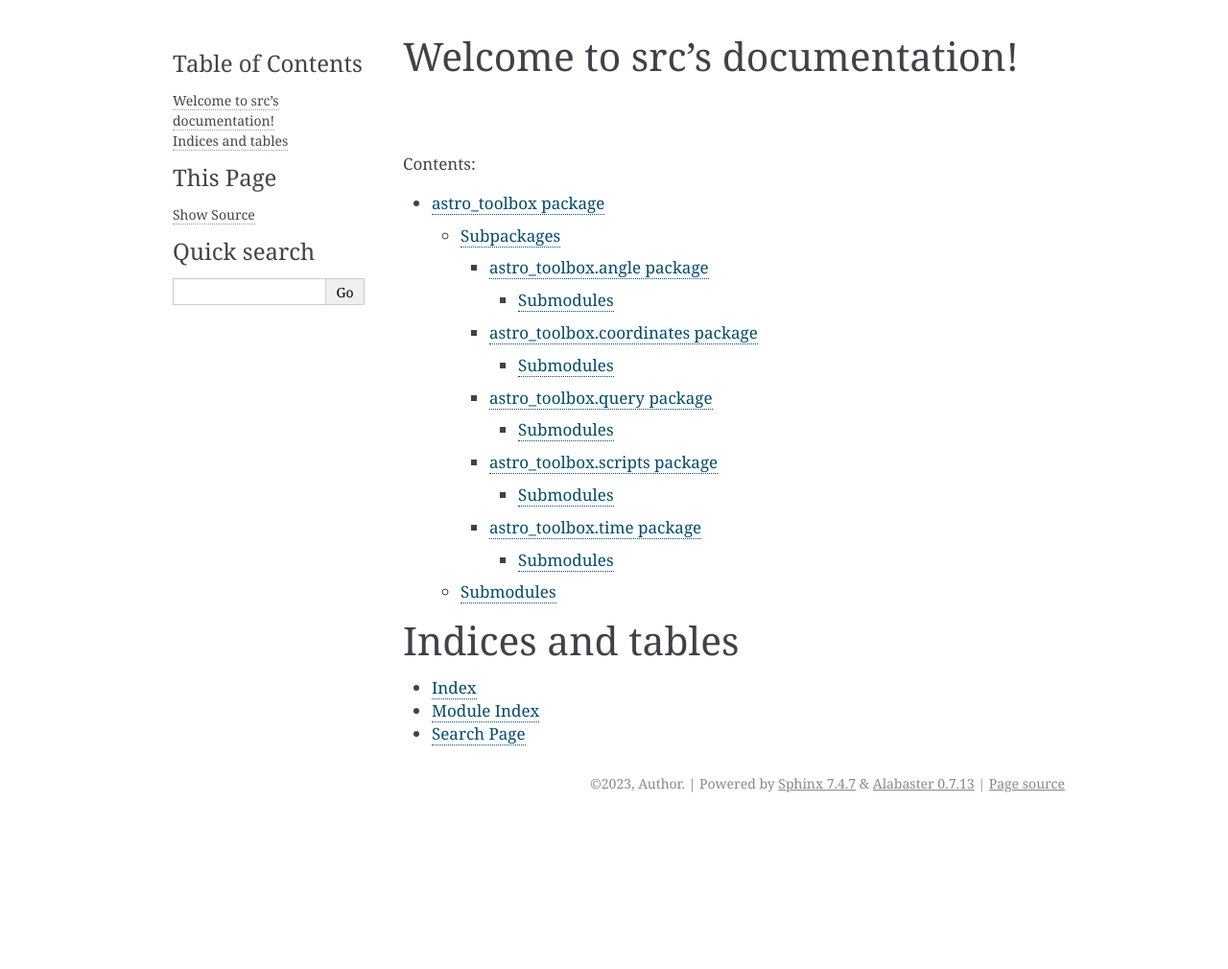
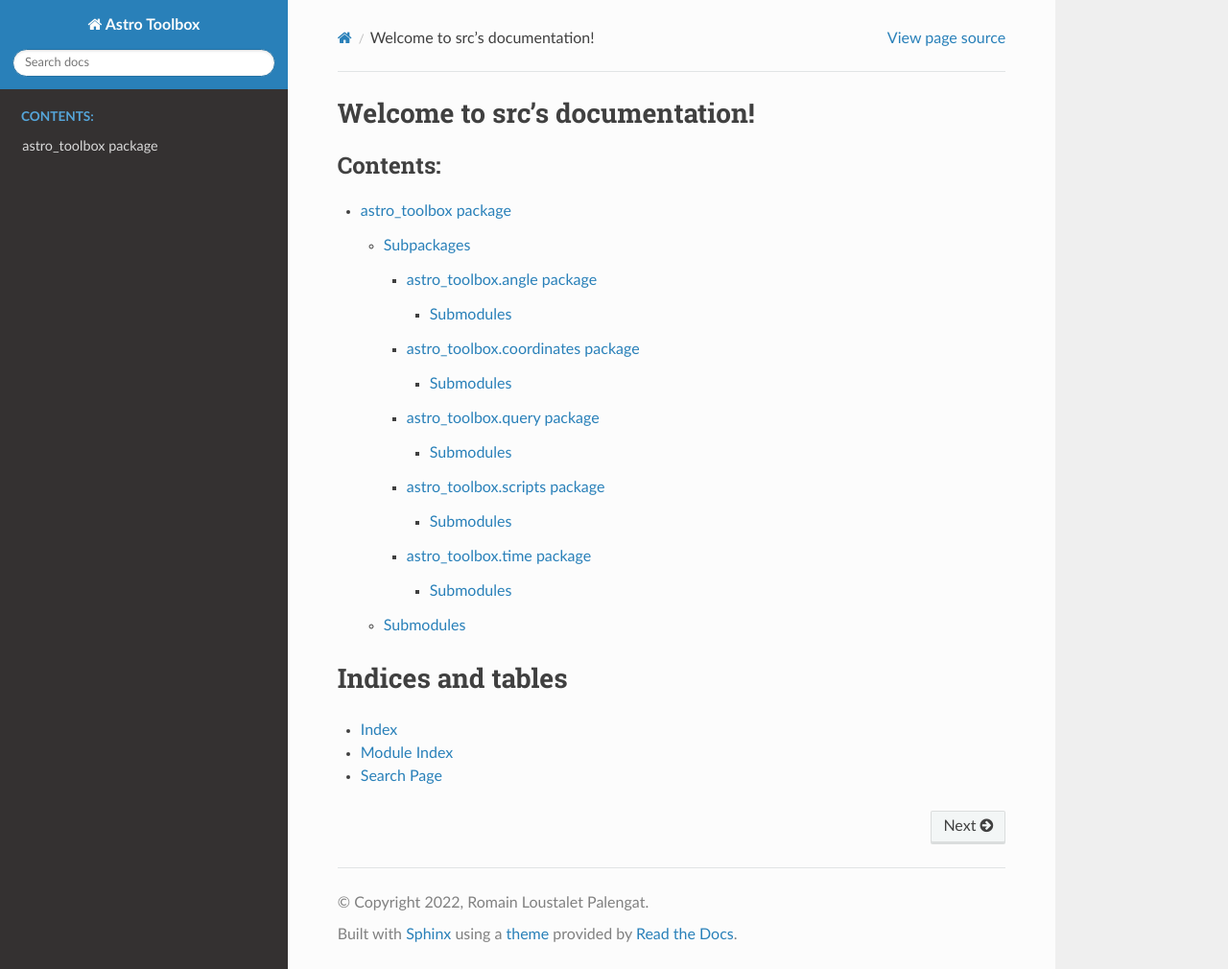
Before and after one commit to rloustalet/astro-toolbox, a Sphinx documentation site: the page built from docs/source/index.rst, in a window 1280 px wide and 1010 px high. Shown: the whole window at 96% size. Built offline with Sphinx 7.4.7 and the Read the Docs theme 2.0.0, drawn with Linux system fonts in a browser that asks for light colours; some of the changed lines change nothing that is shown.

Commit message:
update conf.py

```diff
--- a/docs/source/conf.py
+++ b/docs/source/conf.py
@@ -3,34 +3,48 @@
 # For the full list of built-in configuration values, see the documentation:
 # https://www.sphinx-doc.org/en/master/usage/configuration.html
 
+import os
+import sys
+sys.path.append(os.path.abspath('../../src'))
+
 # -- Project information -----------------------------------------------------
 # https://www.sphinx-doc.org/en/master/usage/configuration.html#project-information
 
-project = 'src'
-copyright = '2023, Author'
-author = 'Author'
+project = 'Astro Toolbox'
+copyright = '2022, Romain Loustalet Palengat'
+author = 'Romain Loustalet Palengat'
 
 # -- General configuration ---------------------------------------------------
 # https://www.sphinx-doc.org/en/master/usage/configuration.html#general-configuration
+release = '0.0.1'
 
-extensions = [
-    'sphinx.ext.autodoc',
-    'sphinx.ext.viewcode',
-    'sphinx.ext.todo',
-]
+extensions = ['sphinx.ext.autodoc']
 
 templates_path = ['_templates']
-exclude_patterns = ['_build', 'Thumbs.db', '.DS_Store']
+exclude_patterns = []
 
-language = 'en'
+
 
 # -- Options for HTML output -------------------------------------------------
 # https://www.sphinx-doc.org/en/master/usage/configuration.html#options-for-html-output
 
-html_theme = 'alabaster'
-html_static_path = ['_static']
+html_theme = 'sphinx_rtd_theme'
 
-# -- Options for todo extension ----------------------------------------------
-# https://www.sphinx-doc.org/en/master/usage/extensions/todo.html#configuration
-
-todo_include_todos = True
+latex_engine = 'xelatex'
+latex_elements = {
+    'fontpkg': r'''
+\setmainfont{DejaVu Serif}
+\setsansfont{DejaVu Sans}
+\setmonofont{DejaVu Sans Mono}
+''',
+    'preamble': r'''
+\usepackage[titles]{tocloft}
+\cftsetpnumwidth {1.25cm}\cftsetrmarg{1.5cm}
+\setlength{\cftchapnumwidth}{0.75cm}
+\setlength{\cftsecindent}{\cftchapnumwidth}
+\setlength{\cftsecnumwidth}{1.25cm}
+''',
+    'fncychap': r'\usepackage[Bjornstrup]{fncychap}',
+    'printindex': r'\footnotesize\raggedright\printindex',
+}
+latex_show_urls = 'footnote'
```
